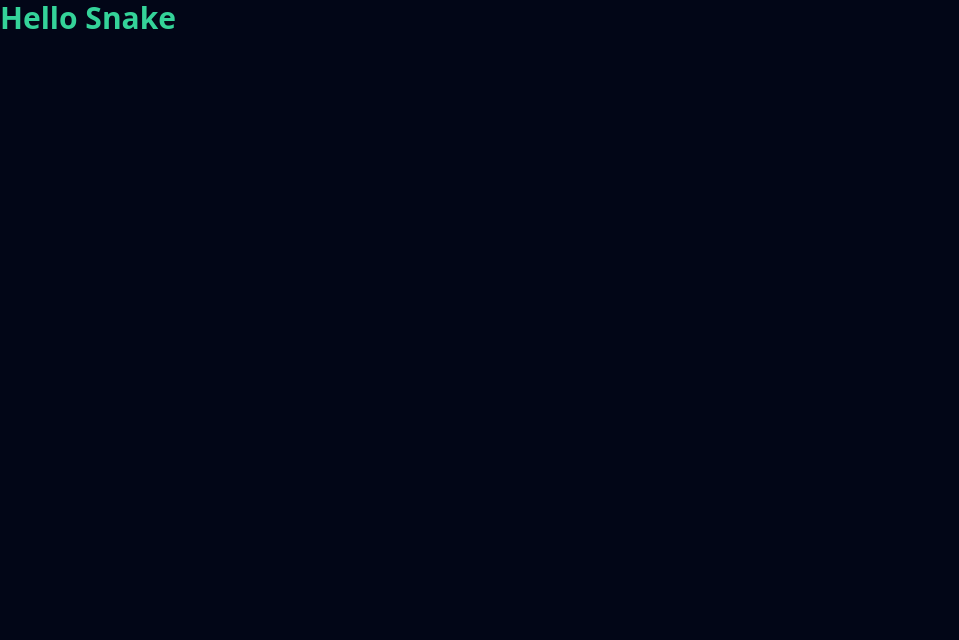
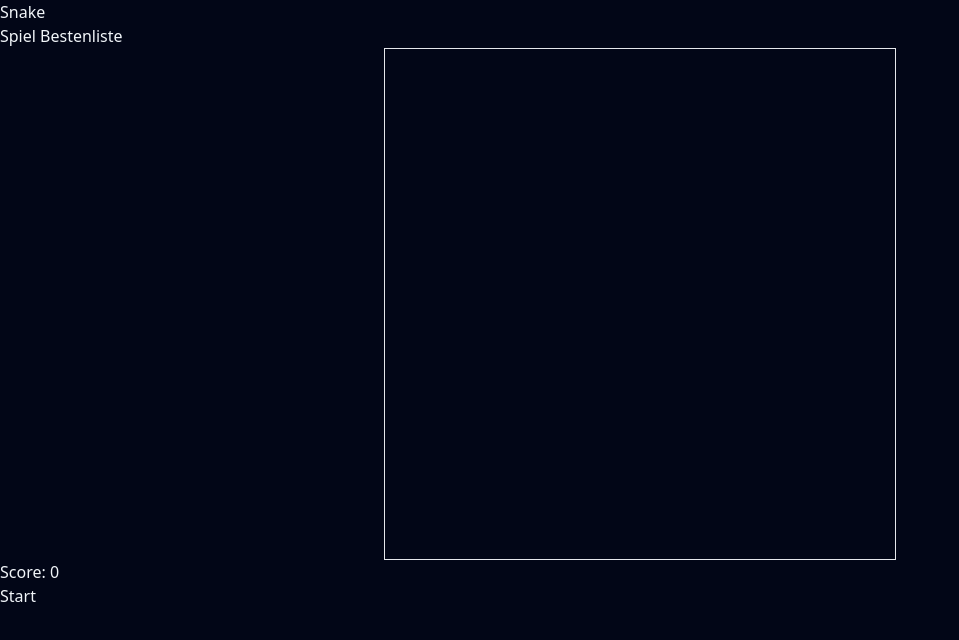
Before and after one commit to JuliusNerlich04/Praktikum-Snake, a website built with Vite: page index.html in a window 1280 px wide. Shown: the whole page, without its empty margins (0-959 px from the left). Built offline with nearby package versions, Linux system fonts and the light colour scheme.

Commit message:
grobes Game Layout und View Navigation zwischen Game-View und Leaderboard-View(Ticket 1)

```diff
--- a/package.json
+++ b/package.json
@@ -23,6 +23,7 @@
     "typescript": "^5.9.3"
   },
   "dependencies": {
+    "konva": "^10.0.12",
     "vite": "^7.3.0"
   }
 }
--- a/src/main.ts
+++ b/src/main.ts
@@ -1,10 +1,35 @@
 import "./styles/main.css";
+
+import {mountLayout} from "./ui/layout";
+import {renderGameView} from "./ui/gameView";
+import {renderLeaderboardView} from "./ui/leaderboardView";
 
 const root = document.querySelector<HTMLDivElement>("#app");
 if (!root) throw new Error("#app not found");
 
-root.innerHTML = `
-  <h1 class="text-3xl font-bold text-emerald-400">
-    Hello Snake
-  </h1>
-`;
+//Layout mounten
+const ui = mountLayout(root);
+
+//zentrale View-Wechselfunktion
+function showView(view: "game" | "leaderboard") {
+    ui.viewRoot.innerHTML = ``;
+
+    if (view === "game") {
+        renderGameView(ui.viewRoot);
+    }
+
+    if (view === "leaderboard") {
+        renderLeaderboardView(ui.viewRoot);
+    }
+}
+
+// Event listener für Navigation
+ui.navGame.addEventListener("click", () => {
+    showView("game");
+});
+ui.navLeaderboard.addEventListener("click", () => {
+    showView("leaderboard");
+});
+
+//Startpunkt
+showView("game");
--- /dev/null
+++ b/src/ui/gameView.ts
@@ -0,0 +1,34 @@
+import type {LayoutUI} from "./layout";
+
+export type GameViewUI = {
+    gameContainer: HTMLDivElement;
+    scoreEl: HTMLSpanElement;
+    startButton: HTMLButtonElement;
+}
+
+export function renderGameView(container : HTMLElement) {
+    container.innerHTML = `
+        <div>
+          <header>
+          </header>
+
+          <main>
+            <div id="game-container" class="w-full aspect-square max-w-lg mx-auto border"></div>
+
+            <aside>
+              <div>Score: <span id="hud-score">0</span></div>
+              <button id="btn-start">Start</button>
+            </aside>
+          </main>
+        </div>
+    `;
+    const gameContainer = container.querySelector<HTMLDivElement>("#game-container");
+    const scoreEl = container.querySelector<HTMLSpanElement>("#hud-score");
+    const startButton = container.querySelector<HTMLButtonElement>("#btn-start");
+
+    if (!gameContainer || !scoreEl || !startButton) {
+        throw new Error("Layout element not found");
+    }
+    return { gameContainer, scoreEl, startButton,}
+
+}
--- a/src/ui/layout.ts
+++ b/src/ui/layout.ts
@@ -0,0 +1,29 @@
+export type LayoutUI = {
+    viewRoot: HTMLDivElement;
+    navGame: HTMLButtonElement;
+    navLeaderboard: HTMLButtonElement;
+}
+export function mountLayout(root: HTMLElement): LayoutUI {
+    root.innerHTML = `
+        <div>
+          <header>
+            <h1>Snake</h1>
+            <button id="nav-game">Spiel</button>
+            <button id="nav-leaderboard">Bestenliste</button>
+          </header>
+
+          <main>
+            <div id="view-root"></div>
+          </main>
+        </div>
+    `;
+    const viewRoot = root.querySelector<HTMLDivElement>("#view-root");
+    const navGame = root.querySelector<HTMLButtonElement>("#nav-game");
+    const navLeaderboard = root.querySelector<HTMLButtonElement>("#nav-leaderboard");
+
+    if (!navGame || !navLeaderboard || !viewRoot) {
+        throw new Error("Layout element not found");
+    }
+
+    return { navGame, navLeaderboard, viewRoot };
+}
--- a/src/ui/leaderboardView.ts
+++ b/src/ui/leaderboardView.ts
@@ -0,0 +1,18 @@
+export function renderLeaderboardView(container : HTMLElement) {
+    container.innerHTML = `
+        <table>
+            <tr>
+                <th>Name</th>
+                <th>Score</th>
+            </tr>
+            <tr>
+                <td>Max</td>
+                <td>100</td>
+            </tr>
+            <tr>
+                <td>Julius</td>
+                <td>99</td>
+            </tr>
+        </table>
+    `
+}
```
Also changed, not shown: index.html (+0 -2 lines), src/game/rendererCanvas.ts (deleted), src/game/rendererKonva.ts (added), 1 other file.
